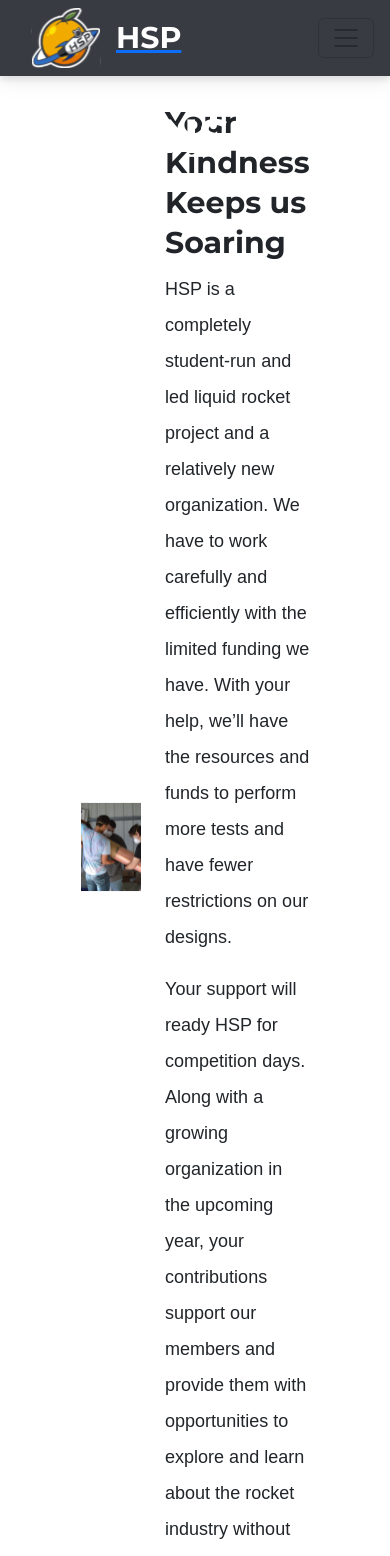
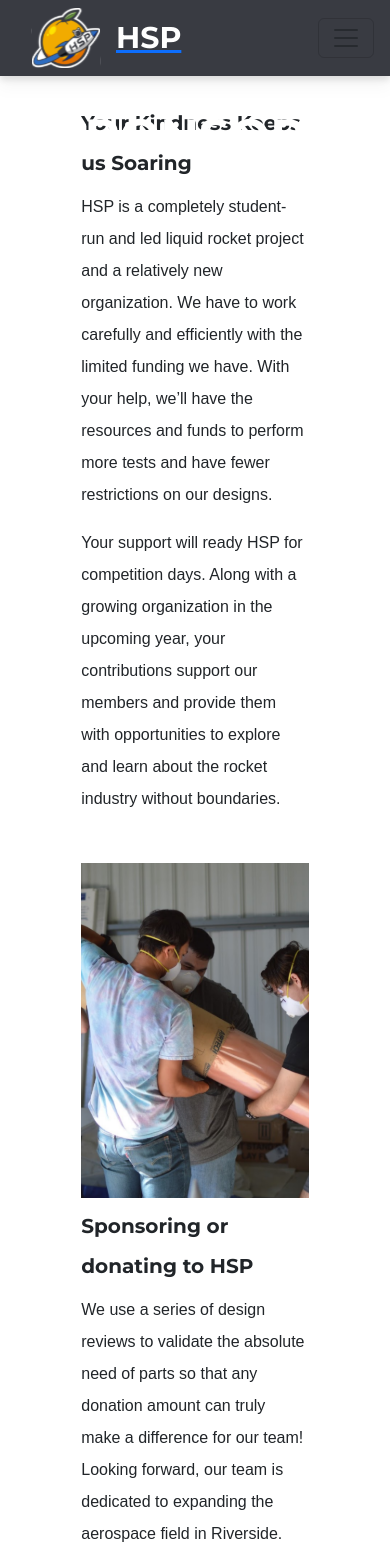
Before and after one commit to acm-ucr/hsp-website, a Next.js app: page /donate in a window 390 px wide. Shown: the top 1556 px of the page. Built offline with nearby package versions, Linux system fonts and the light colour scheme.

Commit message:
Added sponsors description responsiveness

```diff
--- a/src/app/donate/page.js
+++ b/src/app/donate/page.js
@@ -17,15 +17,19 @@
   return (
     <div className="flex justify-center flex-col items-center font-sans">
       <PageTitle title="SPONSORS" />
-      <div className=" w-7/12">
-        <div className="grid grid-cols-3 my-8 gap-4">
-          <div className="flex justify-center">
+      <div className=" w-7/12 justify-center">
+        <div className="grid md:grid-cols-3 my-8 gap-4">
+          <div className="hidden md:flex justify-center">
             <Image src={Image1} alt="building rocket" />
           </div>
 
           <div className=" justify-start items-center grid col-span-2">
             <Description key={0} title={first.heading} texts={first.para} />
           </div>
+        </div>
+
+        <div className="block md:hidden itmes-center justify-center">
+          <Image src={Image1} alt="" />
         </div>
 
         <div>
@@ -38,11 +42,11 @@
           ))}
         </div>
 
-        <div className="grid grid-cols-3 ">
-          <div className=" grid col-span-2">
+        <div className="grid md:grid-cols-3 ">
+          <div className=" grid md:col-span-2">
             <Description key={0} title={last.heading} texts={last.para} />
           </div>
-          <div className="flex justify-center items-center">
+          <div className="block md:flex justify-center items-center">
             <Image src={Image2} alt="college ranking" />
           </div>
         </div>
--- a/src/components/donate/Descriptions.js
+++ b/src/components/donate/Descriptions.js
@@ -3,12 +3,15 @@
 const Descriptions = ({ title, texts }) => {
   return (
     <div>
-      <div className="font-montserrat text-3xl font-bold leading-10 my-2">
+      <div className="font-montserrat md:text-3xl text-xl font-bold leading-10 my-2">
         {title}
       </div>
 
       {texts.map((text, index) => (
-        <div key={index} className="font-sans text-lg mb-3 leading-9">
+        <div
+          key={index}
+          className="font-sans md:text-lg text-base mb-3 md:leading-9 leading-8"
+        >
           <p>{text}</p>
         </div>
       ))}
```
